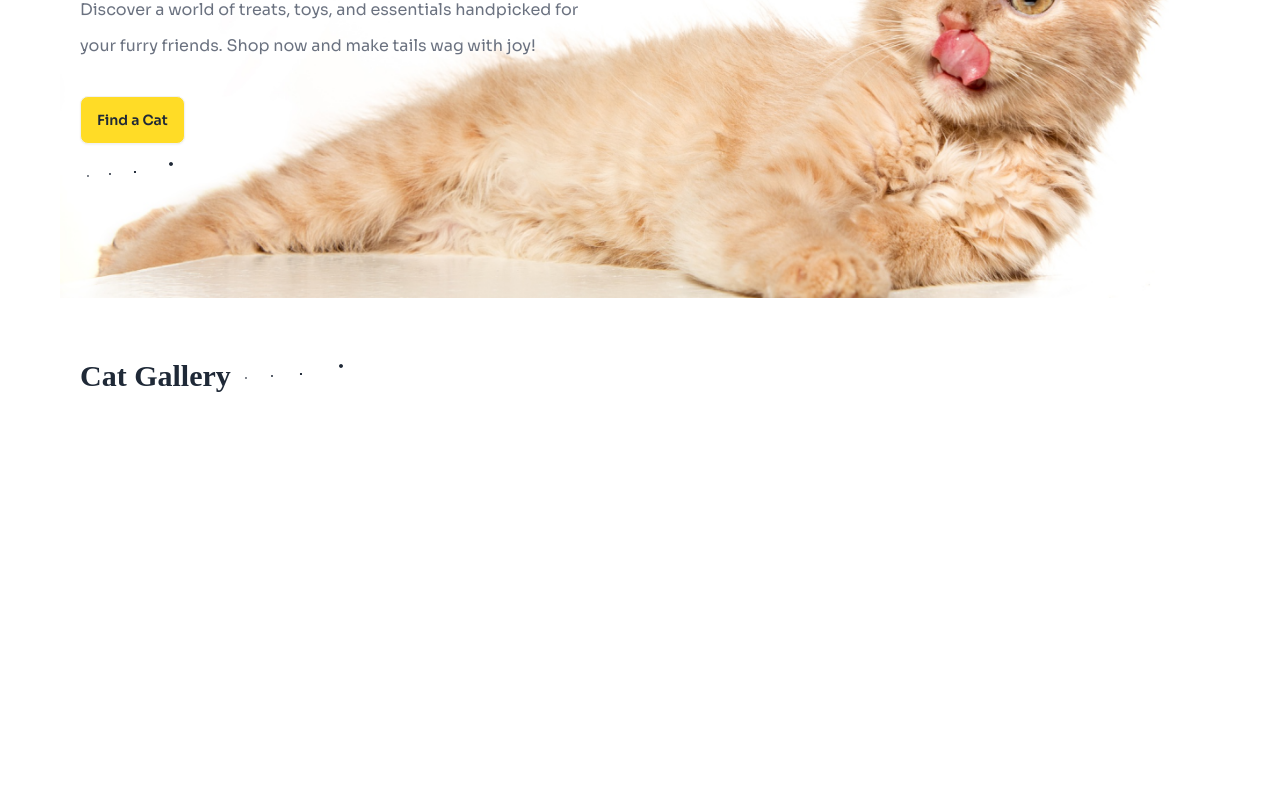
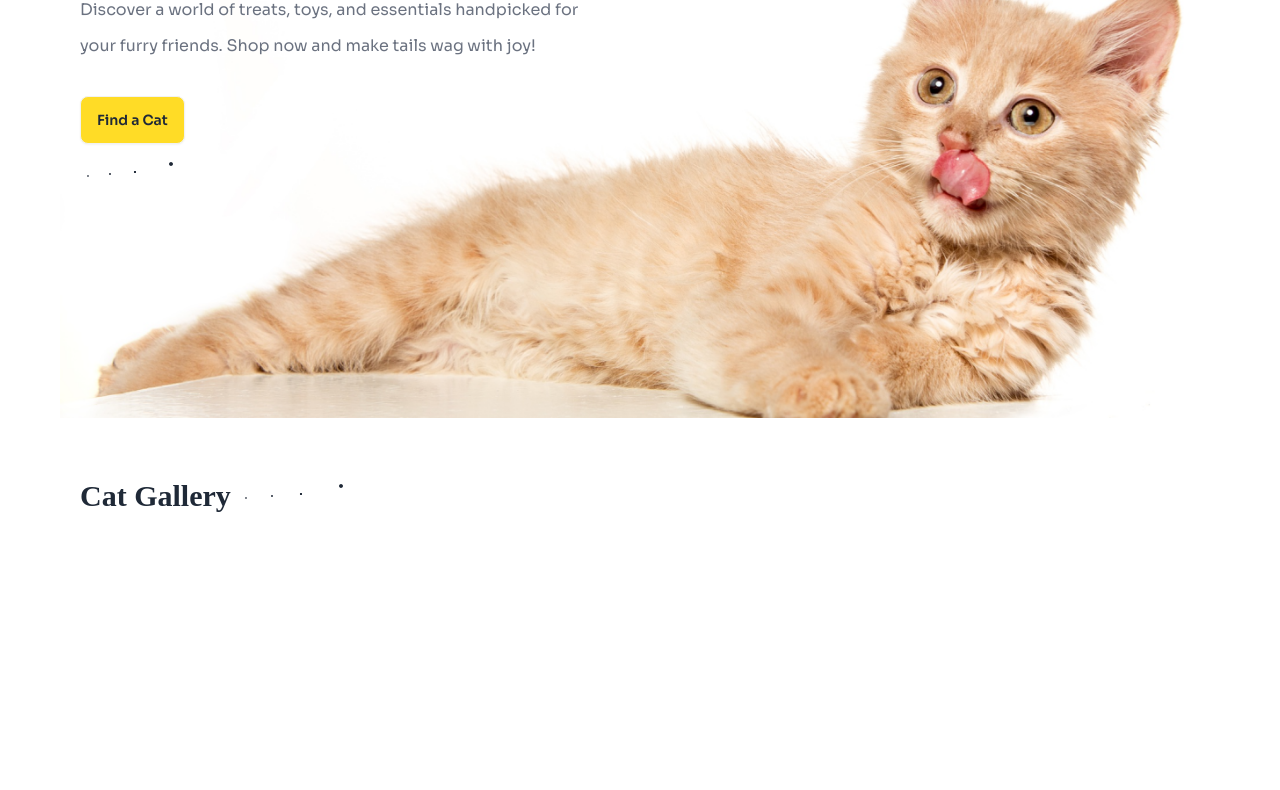
Before and after one commit to yeahieaKhan/assignment_3, a plain HTML site: page index.html in a window 1280 px wide. Shown: the part 470-1260 px from the top of the page. Drawn offline with nearby package versions, Linux system fonts and the light colour scheme; a web font is replaced by a local one.

Commit message:
done the project and ready to submit

```diff
--- a/index.html
+++ b/index.html
@@ -11,6 +11,7 @@
     <link rel="stylesheet" href="css/style.css">
 </head>
 <body>
+  <!--nav section start-->
   <header class="bg-slate-100 border-b-2 md:border-none">
     <div class="flex  justify-around py-5 md:w-[1160px] mx-auto">
       <div class="flex justify-center items-center gap-5">
@@ -38,11 +39,12 @@
       </div>
   </div>
   </header>
-
+<!--nav section end-->
+<!--main section start-->
    <main class="container md:w-[1160px] mx-auto">
     <!--banner section-->
     <section>
-      <div class="bg-[url('c1-assets/cat-big.png')]  h-[85vh] bg-contain bg-right-bottom bg-no-repeat">
+      <div class="bg-[url('c1-assets/cat-big.png')]  h-[100vh] bg-contain bg-right-bottom bg-no-repeat">
         <div class="bgim p-5">
           <div class="skeleton h-32 w-32 mx-auto"></div>
           <h2 class="mt-8 md:mt-20 text-3xl font-bold leading-relaxed adlam-font">Pamper Your Pet, <br> Because They Deserve <br> the Bes</h2>
@@ -58,6 +60,7 @@
 
       </div>
     </section>
+    <!--banner section end-->
   <!--extra section-->
     <section class="py-12">
       <h2 class="font-bold text-3xl mb-10 ml-5 md:md-0 adlam-font">Cat Gallery
@@ -81,7 +84,8 @@
       </marquee>
 
     </section>
-
+    <!--extra section end-->
+    <!--browse section start-->
 
      <section class="py-24">
       <h2 class="font-bold text-3xl mb-10 ml-5 md:md-0 adlam-font">Browse By Categories
@@ -147,7 +151,8 @@
         </div>
       </div>
      </section>
-     <!--tending pets-->
+      <!--browse section end-->
+     <!--tending pets section start-->
      <section class="py-10">
       <progress class="progress w-full"></progress>
      </section>
@@ -261,6 +266,7 @@
       </div>
      </div>
      </section>
+      <!--tranding  section end-->
       <!--sections Everyday low Price-->
       <section >
         <h2 class="font-bold text-3xl mb-10 ml-5 md:md-0 adlam-font">Everyday low Price
@@ -312,16 +318,8 @@
 
 
    </main>
-
-
-
-
-
-
-
-
-
-
+   <!--main section end-->
+   <!--footer section-->
    <footer class=" bg-[#FFED93] text-black text-base-content p-10 h-[100vh] items-end flex">
     <div class="footer container md:w-[1160px] mx-auto">
       <aside>
@@ -348,5 +346,6 @@
     </div>
 
   </footer>
+  <!--footer section end-->
 </body>
 </html>
```
